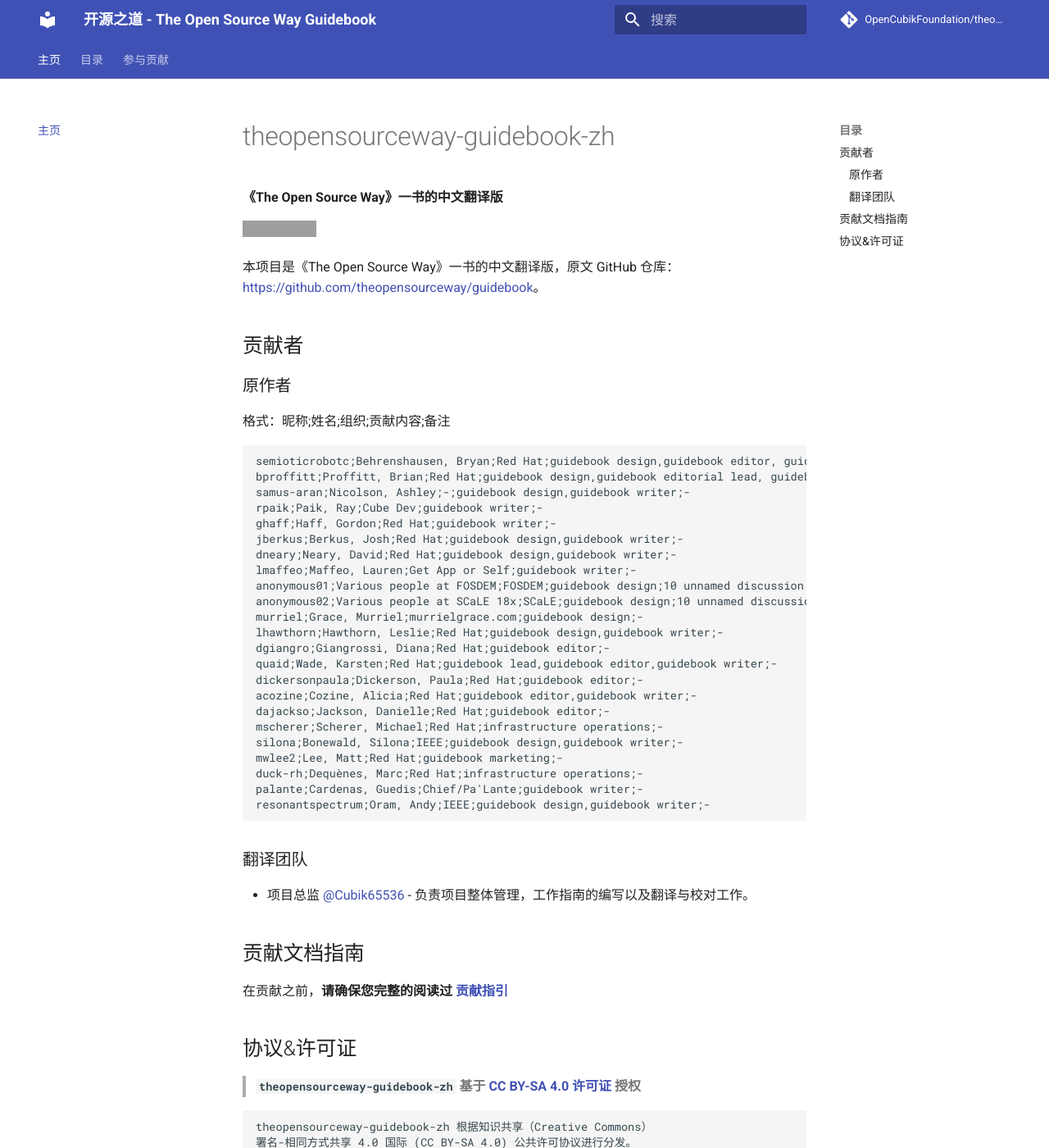
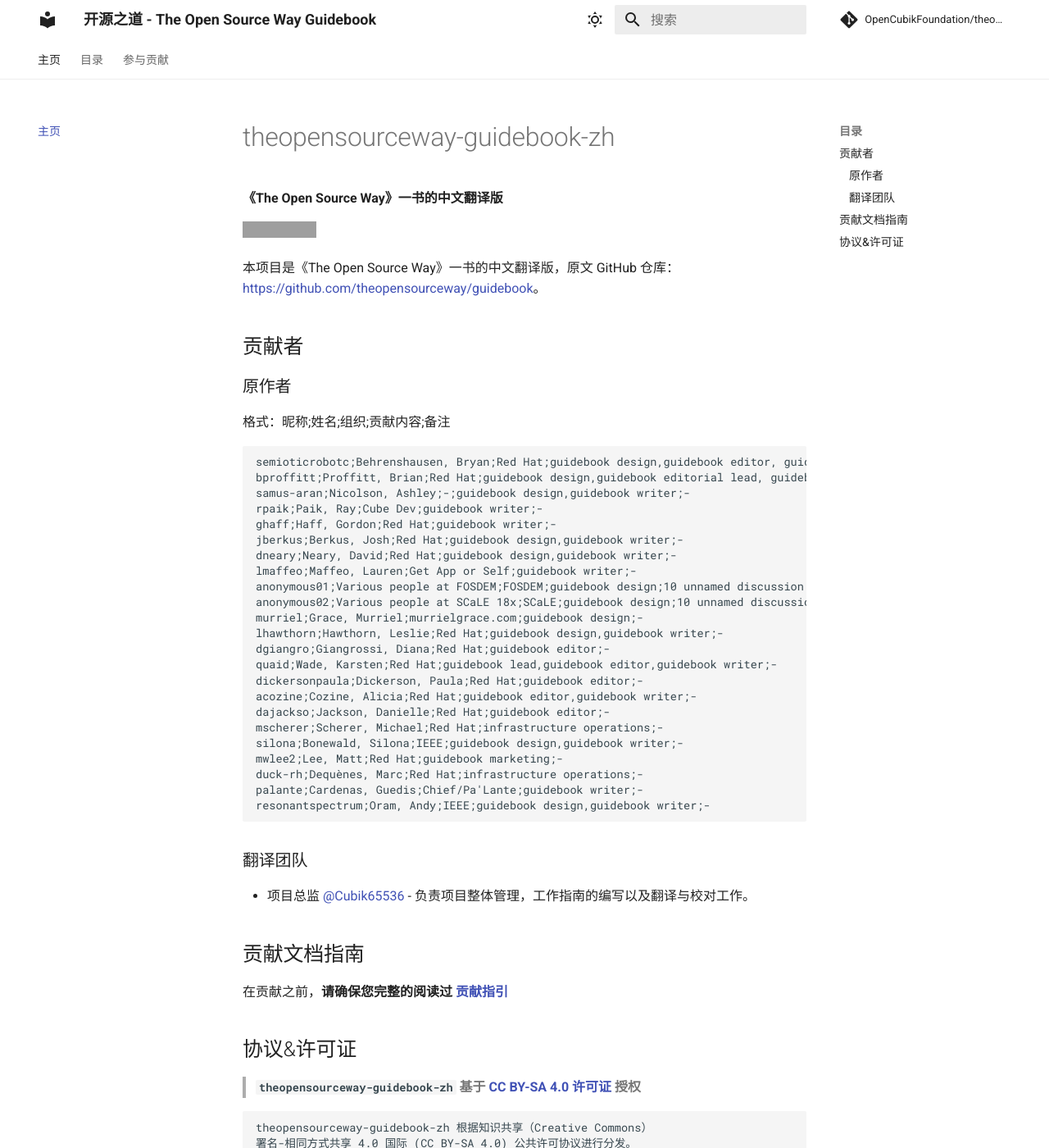
Before and after one commit to OpenCubikFoundation/theopensourceway-guidebook-zh, an MkDocs documentation site: the page built from docs/index.md, in a window 1280 px wide and 1400 px high. Shown: the whole window at 82% size. Built offline with MkDocs 1.6.1 and Material for MkDocs 9.7.7, drawn with Linux system fonts in a browser that asks for light colours; comment, search, counter and statistics services are not loaded; grey boxes are pictures that could not be loaded.

Commit message:
feat: Add Dark Mode

```diff
--- /dev/null
+++ b/docs/_static/css/extra.css
@@ -0,0 +1,14 @@
+[data-md-color-scheme="slate"] {
+    --md-primary-fg-color: #2e303e;
+    --md-accent-fg-color: #00bda4;
+    --md-typeset-a-color: #526cfe;
+}
+
+[data-md-color-scheme="slate"] .md-typeset img {
+    background: white;
+    filter: brightness(0.9);
+}
+
+[data-md-color-scheme="slate"] .md-typeset img[src$=".svg"] {
+    border: 4px solid white;
+}
--- a/mkdocs.yml
+++ b/mkdocs.yml
@@ -10,12 +10,34 @@
 theme:
   name: material
   language: zh
+  palette:
+    # Palette toggle for light mode
+    - media: "(prefers-color-scheme: light)"
+      scheme: default
+      primary: white
+      accent: red
+      toggle:
+        icon: material/weather-sunny
+        name: Switch to dark mode
+    # Palette toggle for dark mode
+    - media: "(prefers-color-scheme: dark)"
+      scheme: slate
+      primary: blue
+      accent: blue
+      toggle:
+        icon: material/weather-night
+        name: Switch to light mode
   include_search_page: false
   search_index_only: true
   features:
     - navigation.tabs
     - navigation.instant
 
+# Customization
+extra_css:
+  - '_static/css/extra.css?v=14'
+
+# Extensions
 markdown_extensions:
   - admonition
   - pymdownx.details
@@ -25,6 +47,7 @@
   - tables
   - footnotes
 
+# Navigation
 nav:
   - 主页: index.md
   - 目录: toc.md
@@ -32,6 +55,7 @@
     - 贡献指引: contribution/guide.md
     - 格式手册: contribution/format-guide.md
 
+# Plugins
 plugins:
   - search
   - with-pdf:
```
